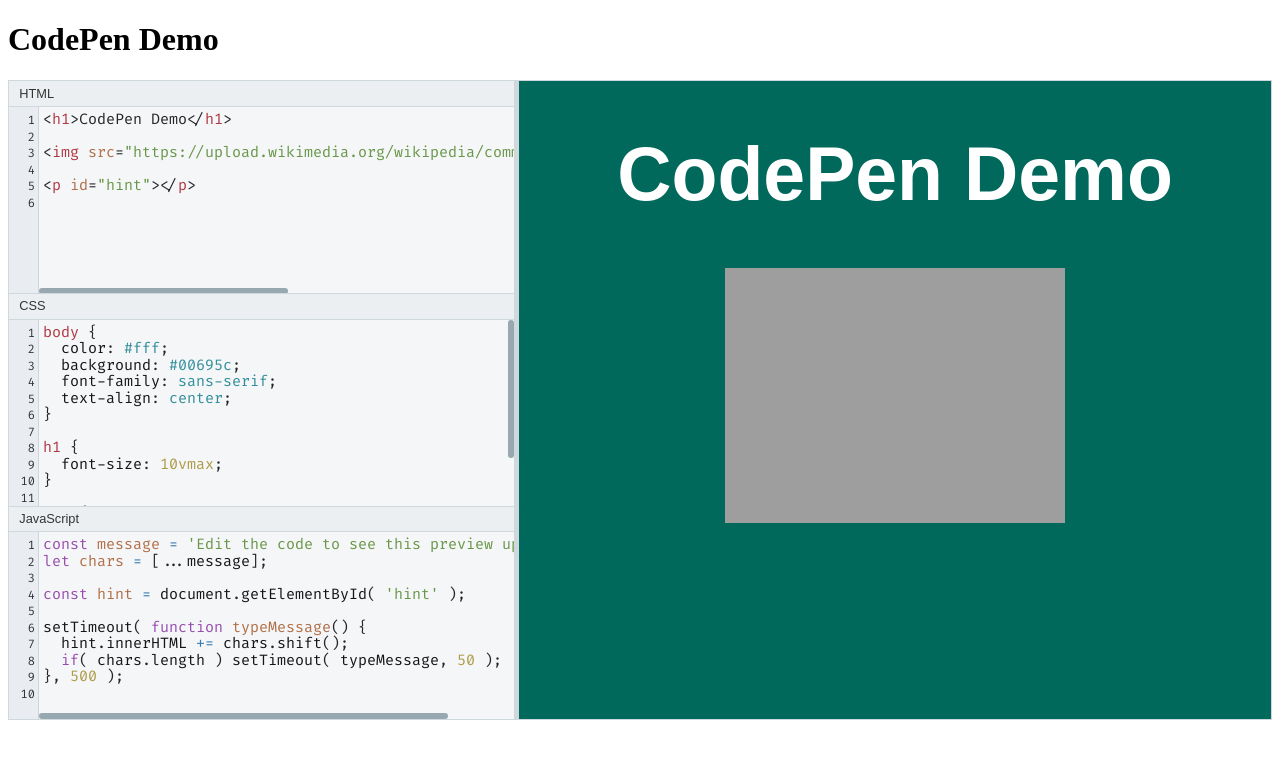
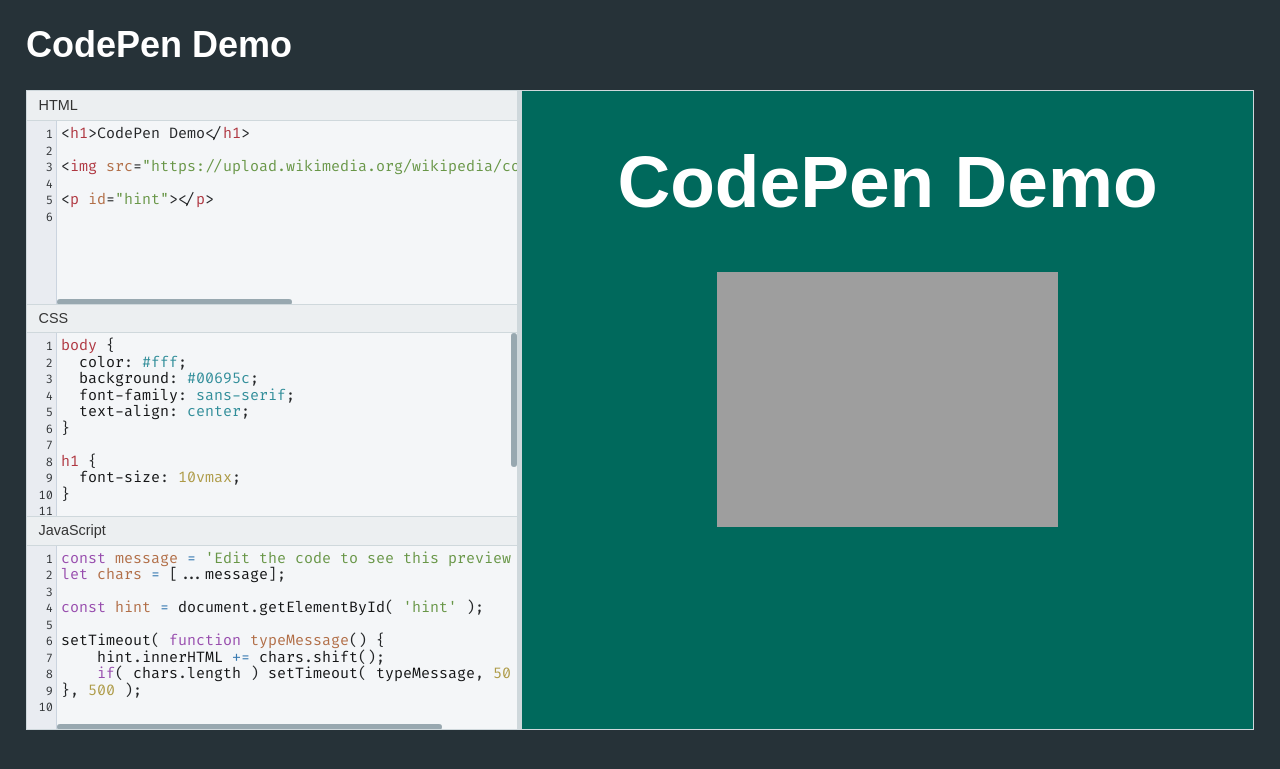
Before and after one commit to stevecopley/codepen, a PHP site: page / in a window 1280 px wide. Shown: the top 769 px of the page. Run offline with PHP 8.4, Linux system fonts and the light colour scheme.

Commit message:
Working towards multiple editors per page

```diff
--- a/codepen.css
+++ b/codepen.css
@@ -1,8 +1,10 @@
 @import "lib/codemirror/lib/codemirror.css";
 @import "lib/codemirror/theme/base16-light.css";
 @import "lib/codemirror/addon/scroll/simplescrollbars.css";
+
 @import "lib/jotted/jotted.min.css";
 @import "lib/jotted/jotted-custom.css";
+
 @import "theme/dark.css";
 @import "theme/syntax-light.css";
 @import "theme/syntax-dark.css";
--- a/codepen.js
+++ b/codepen.js
@@ -50,7 +50,7 @@ var loadPlugins = function() {
 }
 
 
-function startCodePen( { html=null, css=null, js=null, theme='dark' } = {} ) {
+function startCodePen( { div='editor', html=null, css=null, js=null, theme='dark' } = {} ) {
 
     var files = [];
     if( html ) files.push( { type: 'html', url: html } );
@@ -81,7 +81,7 @@ function startCodePen( { html=null, css=null, js=null, theme='dark' } = {} ) {
         ]
     };
 
-    new Jotted( document.querySelector( '#editor' ), params );
+    new Jotted( document.getElementById( div ), params );
 
     // loadStylesheet( 'theme/base.css' );
 }
--- a/demo/demo.js
+++ b/demo/demo.js
@@ -4,6 +4,6 @@ let chars = [...message];
 const hint = document.getElementById( 'hint' );
 
 setTimeout( function typeMessage() {
-  hint.innerHTML += chars.shift();
-  if( chars.length ) setTimeout( typeMessage, 50 );
+    hint.innerHTML += chars.shift();
+    if( chars.length ) setTimeout( typeMessage, 50 );
 }, 500 );
--- a/index.html
+++ b/index.html
@@ -4,15 +4,36 @@
 
     <head>
         <meta charset="utf-8">
+
         <title>CodePen Demo</title>
+
         <link rel="stylesheet" href="codepen.css">
         <link rel="stylesheet" href="theme/light.css">
+
+        <style>
+            html {
+                background: #263238;
+                color: white;
+                padding: 0 1rem;
+                font-family: sans-serif;
+                font-size: 18px;
+            }
+        </style>
+
         <script src="codepen.js"></script>
     </head>
 
-    <body onload="startCodePen( {html:'demo/demo.html', css:'demo/demo.css', js:'demo/demo.js', theme:'light'} );">
+    <body onload="startCodePen( {
+                 html: 'demo/demo.html',
+                  css: 'demo/demo.css',
+                   js: 'demo/demo.js',
+                theme: 'light'
+            } );">
+
         <h1>CodePen Demo</h1>
+
         <div id="editor"></div>
+
     </body>
 
 </html>
```
